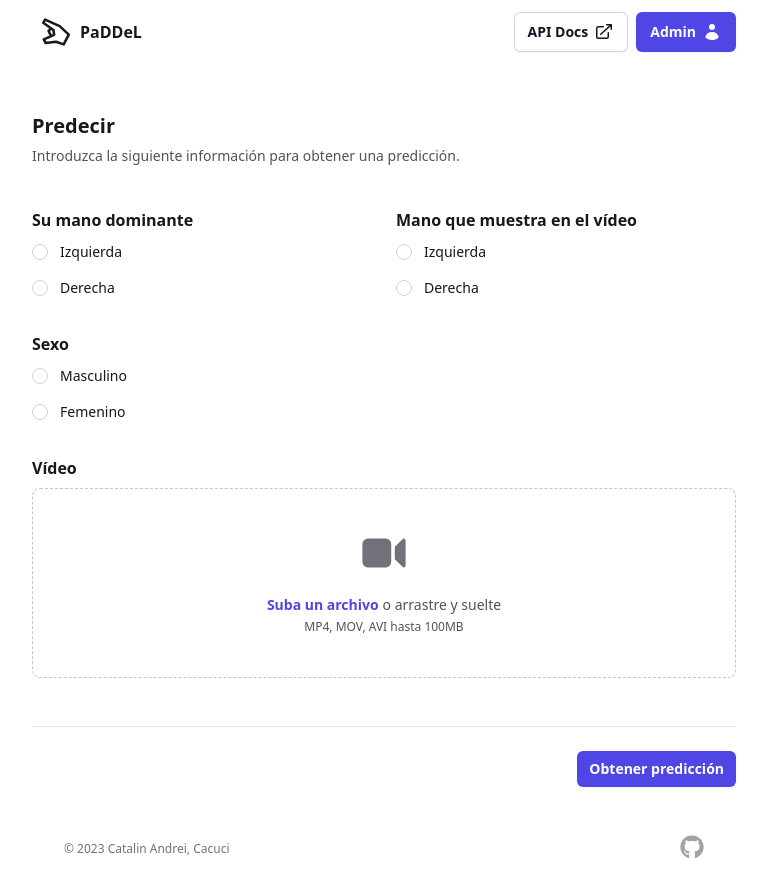
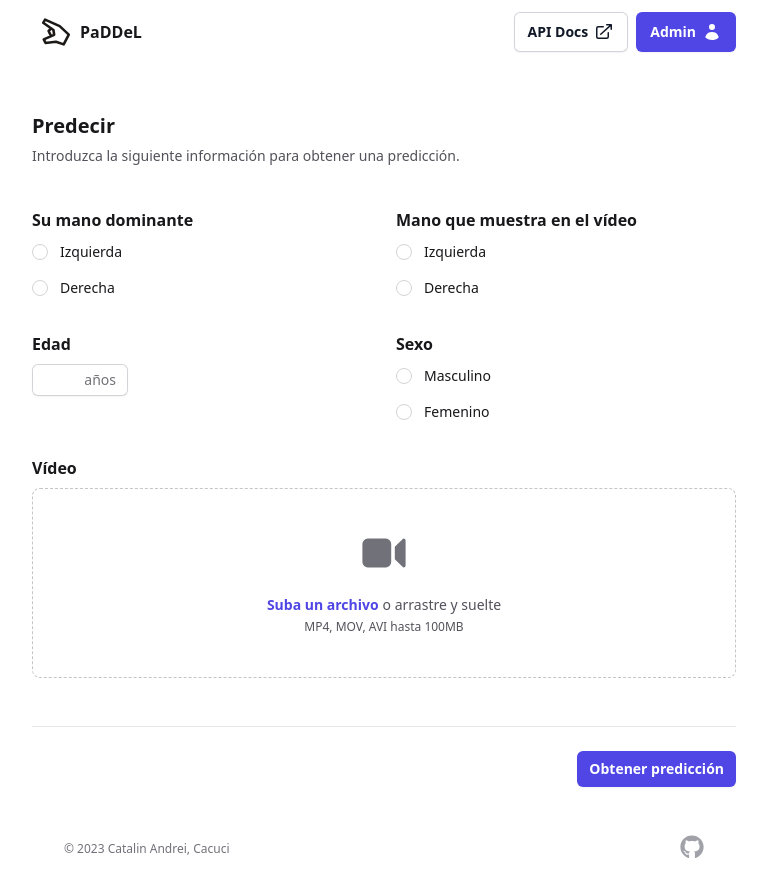
Before and after one commit to catalinsh/tfg-paddel, a Next.js app in the folder app/web/: page / in a window 1280 px wide. Shown: the top 896 px of the page, without its empty margins (256-1023 px from the left). Built offline with nearby package versions, Linux system fonts and the light colour scheme; no server answers.

Commit message:
Add age to form

```diff
--- a/app/web/src/pages/index.tsx
+++ b/app/web/src/pages/index.tsx
@@ -78,7 +78,7 @@ const Home = () => (
                       type="radio"
                       value={0}
                       required
-                      className="h-4 w-4 border-zinc-300 text-indigo-600 focus:ring-indigo-600 dark:border-zinc-600 dark:bg-zinc-700 dark:text-indigo-400 dark:ring-offset-zinc-900 dark:focus:ring-indigo-400"
+                      className="h-4 w-4 border-zinc-300 text-indigo-600 focus:ring-indigo-600 dark:border-zinc-600 dark:bg-zinc-700 dark:text-indigo-400 dark:focus:ring-indigo-400 dark:focus:ring-offset-zinc-900"
                     />
                     <label
                       htmlFor="dominant-hand-left"
@@ -94,7 +94,7 @@ const Home = () => (
                       type="radio"
                       value={1}
                       required
-                      className="h-4 w-4 border-zinc-300 text-indigo-600 focus:ring-indigo-600 dark:border-zinc-600 dark:bg-zinc-700 dark:text-indigo-400 dark:ring-offset-zinc-900 dark:focus:ring-indigo-400"
+                      className="h-4 w-4 border-zinc-300 text-indigo-600 focus:ring-indigo-600 dark:border-zinc-600 dark:bg-zinc-700 dark:text-indigo-400 dark:focus:ring-indigo-400 dark:focus:ring-offset-zinc-900"
                     />
                     <label
                       htmlFor="dominant-hand-right"
@@ -118,7 +118,7 @@ const Home = () => (
                       type="radio"
                       value={0}
                       required
-                      className="h-4 w-4 border-zinc-300 text-indigo-600 focus:ring-indigo-600 dark:border-zinc-600 dark:bg-zinc-700 dark:text-indigo-400 dark:ring-offset-zinc-900 dark:focus:ring-indigo-400"
+                      className="h-4 w-4 border-zinc-300 text-indigo-600 focus:ring-indigo-600 dark:border-zinc-600 dark:bg-zinc-700 dark:text-indigo-400 dark:focus:ring-indigo-400 dark:focus:ring-offset-zinc-900"
                     />
                     <label
                       htmlFor="video-hand-left"
@@ -134,7 +134,7 @@ const Home = () => (
                       type="radio"
                       value={1}
                       required
-                      className="h-4 w-4 border-zinc-300 text-indigo-600 focus:ring-indigo-600 dark:border-zinc-600 dark:bg-zinc-700 dark:text-indigo-400 dark:ring-offset-zinc-900 dark:focus:ring-indigo-400"
+                      className="h-4 w-4 border-zinc-300 text-indigo-600 focus:ring-indigo-600 dark:border-zinc-600 dark:bg-zinc-700 dark:text-indigo-400 dark:focus:ring-indigo-400 dark:focus:ring-offset-zinc-900"
                     />
                     <label
                       htmlFor="video-hand-right"
@@ -146,7 +146,33 @@ const Home = () => (
                 </div>
               </div>
 
-              <div className="sm:col-span-6">
+              <div className="sm:col-span-3">
+                <label
+                  htmlFor="age"
+                  className="block text-base font-semibold leading-6 text-zinc-900 dark:text-white"
+                >
+                  Edad
+                </label>
+                <div className="relative mt-2 w-24 rounded-md shadow-sm">
+                  <input
+                    type="number"
+                    name="age"
+                    id="age"
+                    min={0}
+                    max={255}
+                    step={1}
+                    className="sm:leading-6dark:bg-zinc-700 block w-full rounded-md border-0 py-1.5 pr-12 text-right text-zinc-900 ring-1 ring-inset ring-zinc-300  placeholder:text-zinc-400 focus:ring-2 focus:ring-inset focus:ring-indigo-600 dark:bg-zinc-700 dark:text-white dark:placeholder-zinc-400 dark:ring-zinc-600 dark:focus:border-indigo-400 dark:focus:ring-indigo-400 sm:text-sm"
+                    required
+                  />
+                  <div className="pointer-events-none absolute inset-y-0 right-0 flex items-center pr-3">
+                    <span className="text-zinc-500 dark:text-zinc-400 sm:text-sm">
+                      años
+                    </span>
+                  </div>
+                </div>
+              </div>
+
+              <div className="sm:col-span-3">
                 <div className="text-base font-semibold leading-6 text-zinc-900 dark:text-white">
                   Sexo
                 </div>
@@ -158,7 +184,7 @@ const Home = () => (
                       type="radio"
                       value={0}
                       required
-                      className="h-4 w-4 border-zinc-300 text-indigo-600 focus:ring-indigo-600 dark:border-zinc-600 dark:bg-zinc-700 dark:text-indigo-400 dark:ring-offset-zinc-900 dark:focus:ring-indigo-400"
+                      className="h-4 w-4 border-zinc-300 text-indigo-600 focus:ring-indigo-600 dark:border-zinc-600 dark:bg-zinc-700 dark:text-indigo-400 dark:focus:ring-indigo-400 dark:focus:ring-offset-zinc-900"
                     />
                     <label
                       htmlFor="sex-male"
@@ -174,7 +200,7 @@ const Home = () => (
                       type="radio"
                       value={1}
                       required
-                      className="h-4 w-4 border-zinc-300 text-indigo-600 focus:ring-indigo-600 dark:border-zinc-600 dark:bg-zinc-700 dark:text-indigo-400 dark:ring-offset-zinc-900 dark:focus:ring-indigo-400"
+                      className="h-4 w-4 border-zinc-300 text-indigo-600 focus:ring-indigo-600 dark:border-zinc-600 dark:bg-zinc-700 dark:text-indigo-400 dark:focus:ring-indigo-400 dark:focus:ring-offset-zinc-900"
                     />
                     <label
                       htmlFor="sex-female"
--- a/app/web/src/styles/globals.css
+++ b/app/web/src/styles/globals.css
@@ -1,3 +1,13 @@
 @tailwind base;
 @tailwind components;
 @tailwind utilities;
+
+@layer base {
+  input[type="number"]::-webkit-outer-spin-button,
+  input[type="number"]::-webkit-inner-spin-button,
+  input[type="number"] {
+    -webkit-appearance: none;
+    margin: 0;
+    -moz-appearance: textfield !important;
+  }
+}
```
Also changed, not shown: 1 other file (tests, documents, lock files or other folders).
